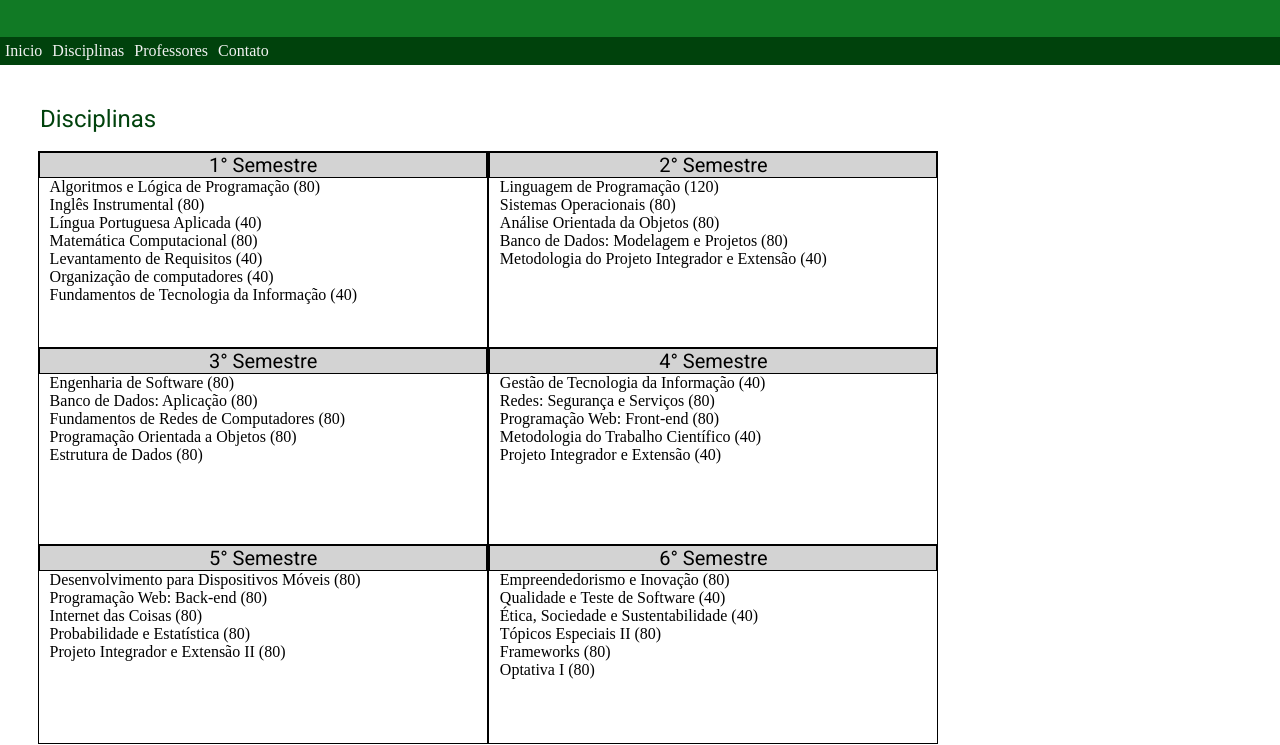
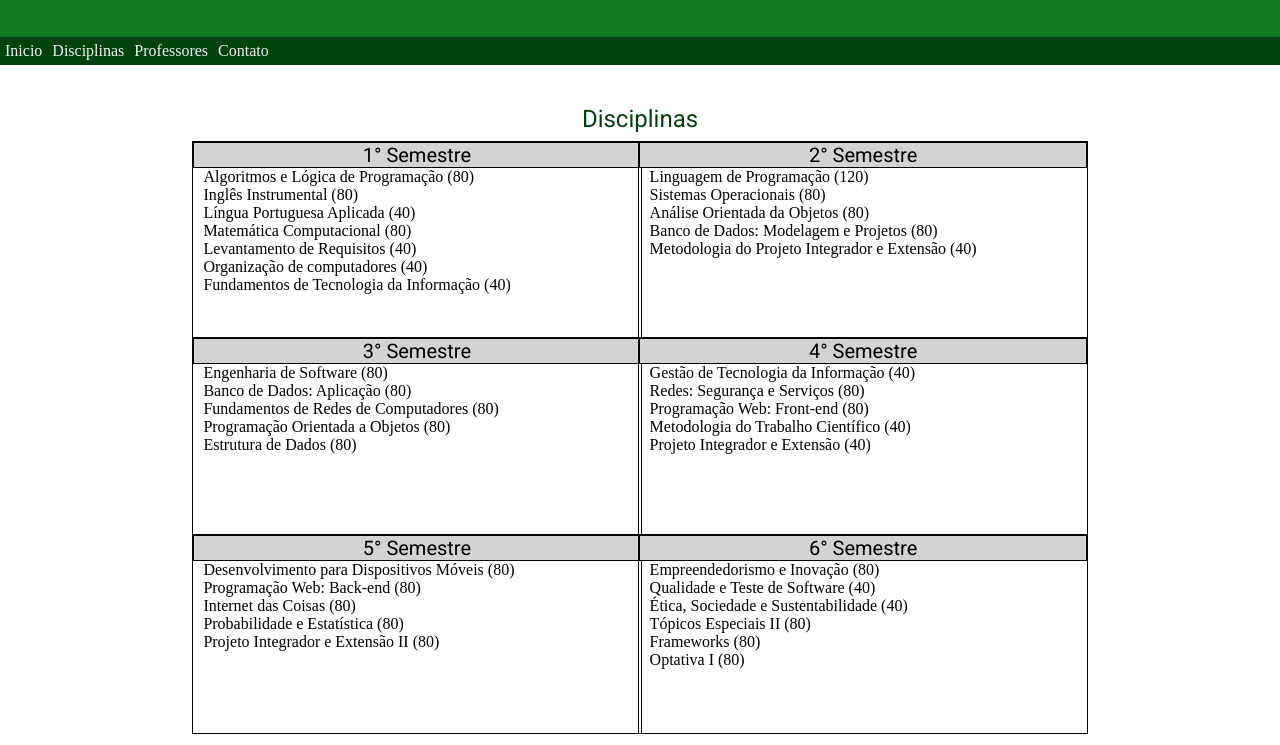
Before and after one commit to evaldojr100/virtual_ifro, a plain HTML site: page materias.html in a window 1280 px wide. Shown: the part 90-835 px from the top of the page. Drawn offline with Linux system fonts and the light colour scheme.

Commit message:
corrigindo problemas de alinhamento

```diff
--- a/index_CSS.css
+++ b/index_CSS.css
@@ -86,6 +86,7 @@
 }
 
 .subtitulo{
+    display: block;
     font-family: 'Roboto','Sans-serif';
     text-align: center;
     font-size: 24px;
@@ -97,7 +98,6 @@
     display: inline-block;
 
 }
-
 .notaCurso{
     background-color: #117A25;
     border-radius: 5px;
@@ -153,7 +153,9 @@
 /* MATERIAS */
 
 .tabelas{
-    display: block;
+    display: flex;
+    flex-wrap: wrap;
+    justify-content: center;
     margin-left: auto;
     margin-right:auto;
     max-width: 1200px;
--- a/materias.html
+++ b/materias.html
@@ -30,9 +30,9 @@
 
     </header>
 
-    <main class="main">
+    <main class="main" style='display:block'>
 
-        <div class= "subtitulo" style="margin-bottom: 10px">
+        <div class= "subtitulo">
             Disciplinas
         </div>
 
```
Also changed, not shown: professores.html (+1 -5 lines).
